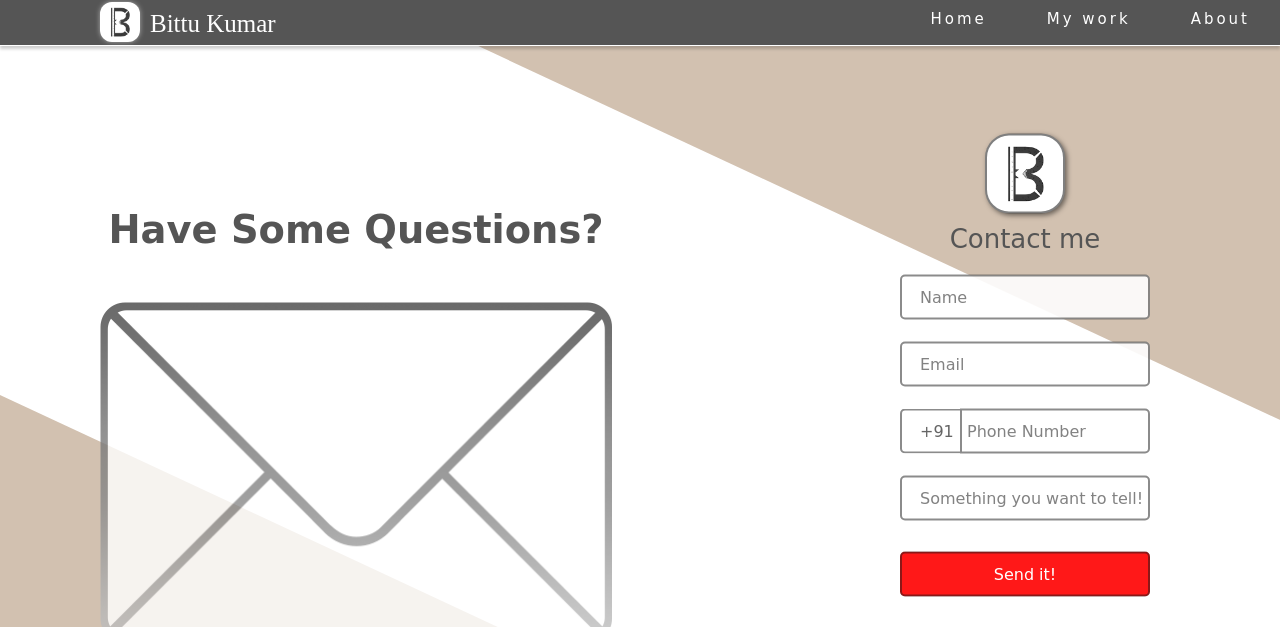
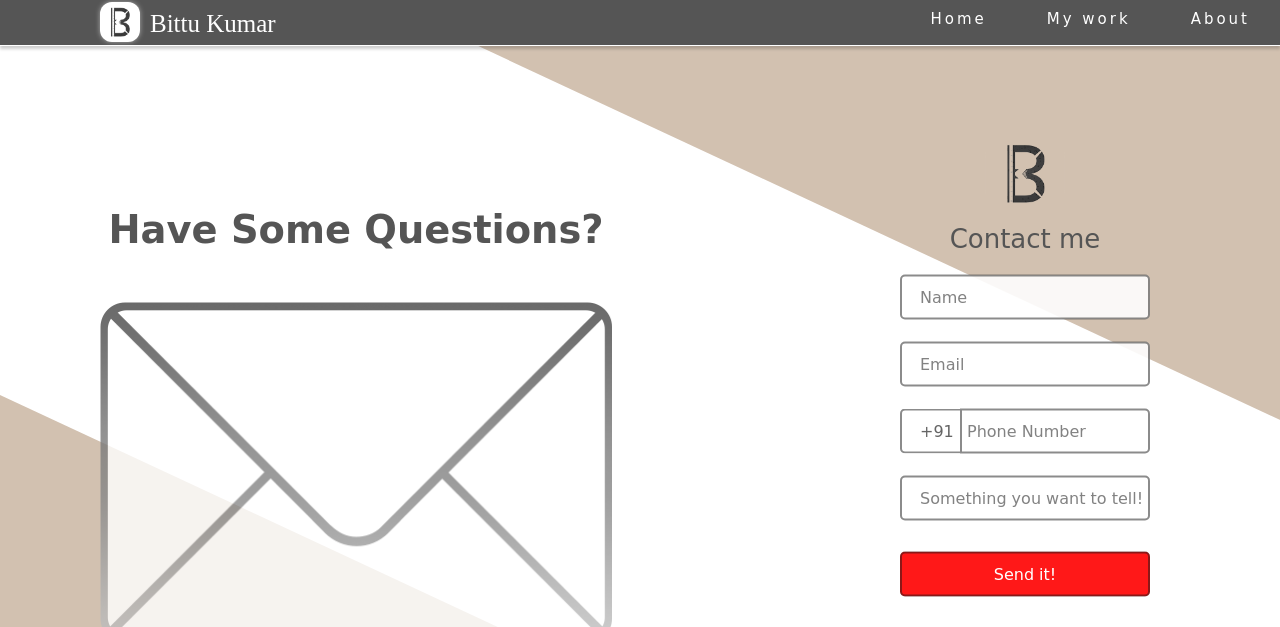
Before and after one commit to BittuKumar183040/-, a plain HTML site: page contact.html in a window 1280 px wide. Shown: the top 627 px of the page. Drawn offline with Linux system fonts and the light colour scheme; a web font is replaced by a local one.

Commit message:
Update contact.css

```diff
--- a/contact.css
+++ b/contact.css
@@ -52,9 +52,9 @@ body nav.nav_bar{
     width: 80px;
     height: 80px;
     border-radius: 30%;
-    background-color: rgba(255, 255, 255,1);
+/*     background-color: rgba(255, 255, 255,1);
     box-shadow: 2px 2px 5px var(--borderColor);
-    border: 2px solid var(--borderColor);
+    border: 2px solid var(--borderColor); */
 }
 .cC .cContact{
     font-family: var(--font);
```
